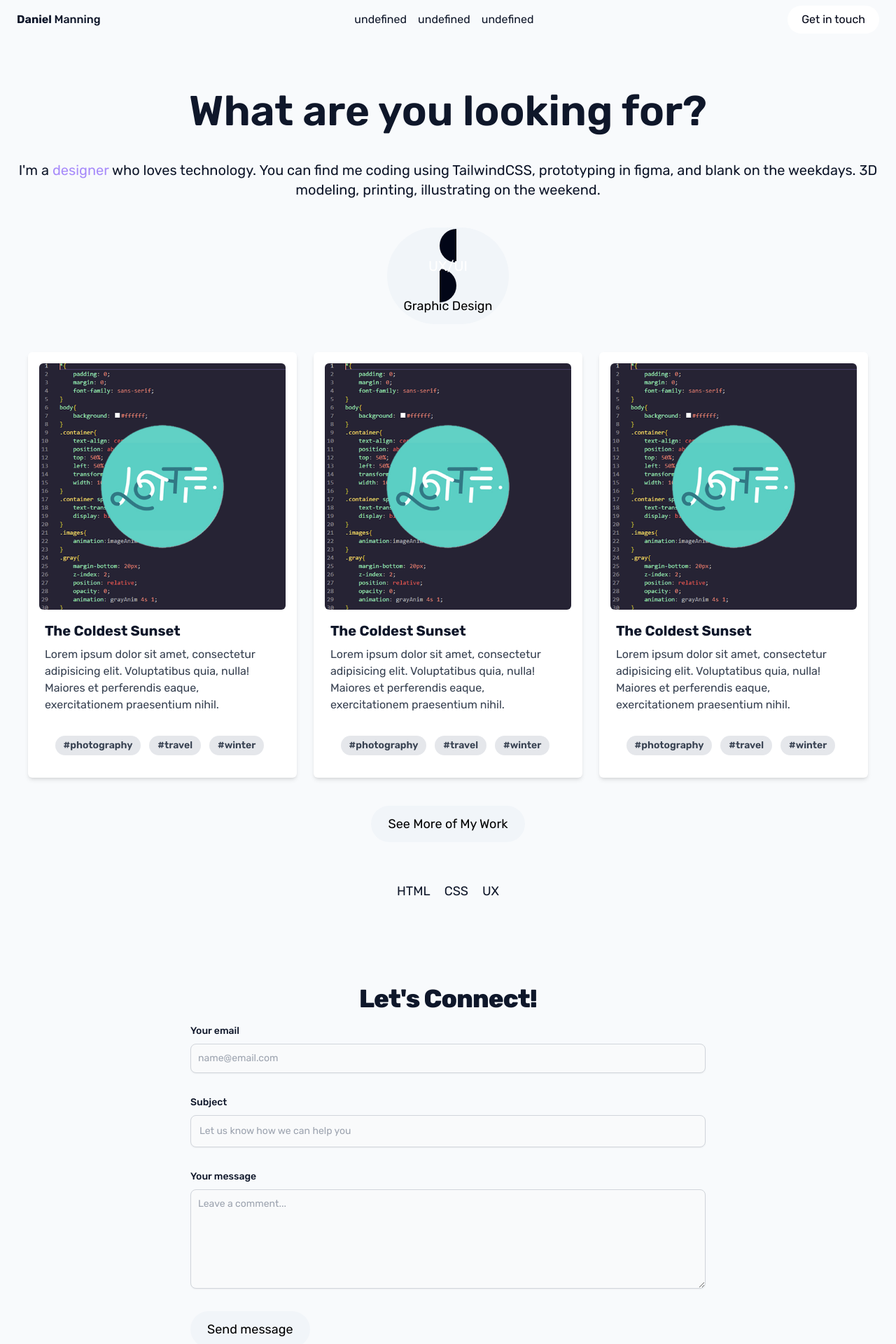
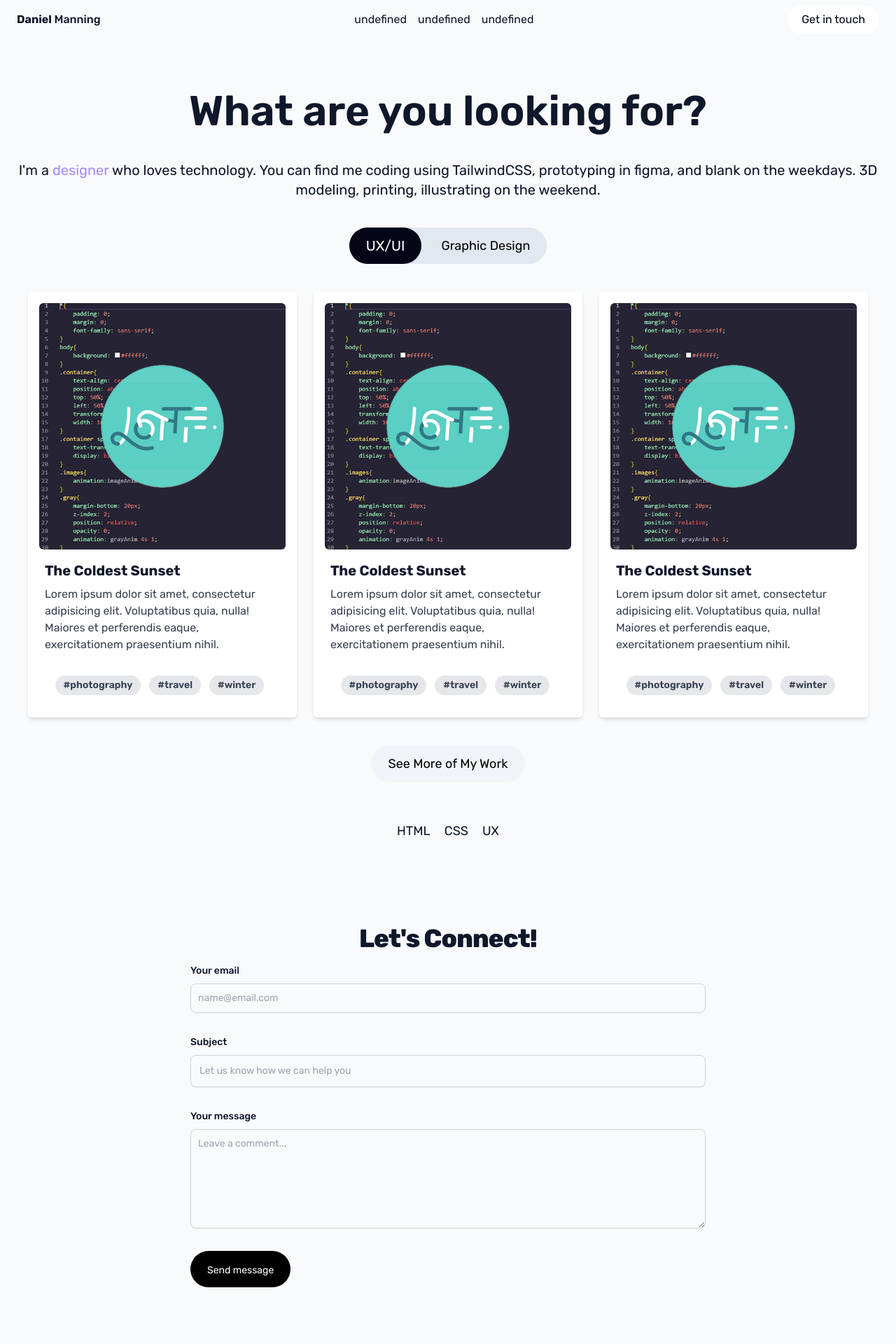
Before and after one commit to kicking-bear/portfolio-2024, a SvelteKit app: page / in a window 1280 px wide. Shown: the top 1920 px of the page at 70% size. Built offline with nearby package versions, Linux system fonts and the light colour scheme.

Commit message:
fixing toggle button

```diff
--- a/src/components/Main.svelte
+++ b/src/components/Main.svelte
@@ -11,22 +11,17 @@
             <p class="text-base sm:text-lg md:text-xl">
                 I'm a <span class="text-violet-400">designer</span> who loves technology. You can find me coding using TailwindCSS, prototyping in figma, and blank on the weekdays. 3D modeling, printing, illustrating on the weekend.
             </p>
-            <div class="flex flex-col mx-auto md:flex-row justify-center lg:justify-start text-center lg:text-center gap-4 md:gap-4 lg:gap-6">
-                <!-- <a class="blueShadow lg:mr-auto text-base sm:text-lg md:text-xl Rubik relative overflow-hidden px-6 py-3 group rounded-full bg-slate-950 text-white cursor-default">
+            <div class="flex flex-col mx-auto md:flex-row justify-center lg:justify-start text-center lg:text-center bg-slate-200 gap-1 rounded-full">
+                <a class="blueShadow lg:mr-auto text-base sm:text-lg md:text-xl Rubik relative overflow-hidden px-6 py-3 group rounded-full bg-slate-950 text-white cursor-default">
                     <div class="absolute top-0 right-full w-full h-full">
                     </div>
                     <h4 class="relative z">UX/UI</h4>
-                </a> -->
+                </a>
 
-                <a class="blueShadow lg:mr-auto text-base sm:text-lg md:text-lg Rubik relative overflow-hidden px-6 py-3 group rounded-full bg-slate-100 text-black cursor-pointer">
-                    <a class="blueShadow lg:mr-auto text-base sm:text-lg md:text-xl Rubik relative overflow-hidden px-6 py-3 group rounded-full bg-slate-950 text-white cursor-default">
-                        <div class="absolute top-0 right-full w-full h-full">
-                        </div>
-                        <h4 class="relative z">UX/UI</h4>
-                    </a>
-                    <div class="absolute top-0 right-full w-full h-full bg-slate-400 opacity-20 group-hover:translate-x-full z-0 duration-200">
+                <a class="blueShadow lg:mr-auto text-base sm:text-lg md:text-lg Rubik relative overflow-hidden px-6 py-3 group rounded-full bg-slate-200 text-black cursor-pointer">
+                    <div class="absolute top-0 right-full w-full h-full">
                     </div>
-                    <h4 class="relative z">Graphic Design</h4>
+                    <h4 class="duration-200 hover:text-violet-400">Graphic Design</h4>
                 </a>
             </div>
             <div class="flex flex-col mx-auto md:flex-row justify-center gap-6">
@@ -109,11 +104,11 @@
                             <label for="message" class="block mb-2 text-sm text-left font-medium">Your message</label>
                             <textarea id="message" rows="6" class="block p-2.5 w-full text-sm  bg-gray-50 rounded-lg shadow-sm border border-gray-300 focus:ring-primary-500 focus:border-primary-500 dark:focus:ring-primary-500 dark:focus:border-primary-500" placeholder="Leave a comment..."></textarea>
                         </div>
-                        <div class="flex flex-col mx-auto md:flex row justify-left lg:justify start text-center lg:text center gap-6 md:gap-8 lg:gap-10">
-                            <div class="blueShadow lg:mr-auto text-base sm:text-lg md:text-lg Rubik relative overflow-hidden px-6 py-3 group rounded-full bg-slate-100 text-black cursor-pointer">
-                            <div class="absolute top-0 right-full w-full h-full bg-blue-400 opacity-20 group-hover:translate-x-full z-0 duration-200">
+                        <div class="flex flex-col mx-auto md:flex justify-center text-center lg:text center gap-6 md:gap-8 lg:gap-10">
+                            <div class="blueShadow lg:mr-auto text-base sm:text-lg md:text-lg Rubik relative overflow-hidden px-6 py-3 group rounded-full bg-black text-black cursor-pointer">
+                            <div class="absolute top-0 right-full w-full h-full bg-slate-400 opacity-20 group-hover:translate-x-full z-0 duration-200">
                             </div>
-                            <button type="submit">Send message</button>
+                            <button type="submit" class="text-sm text-white">Send message</button>
                         </div>
                     </form>
 
```
